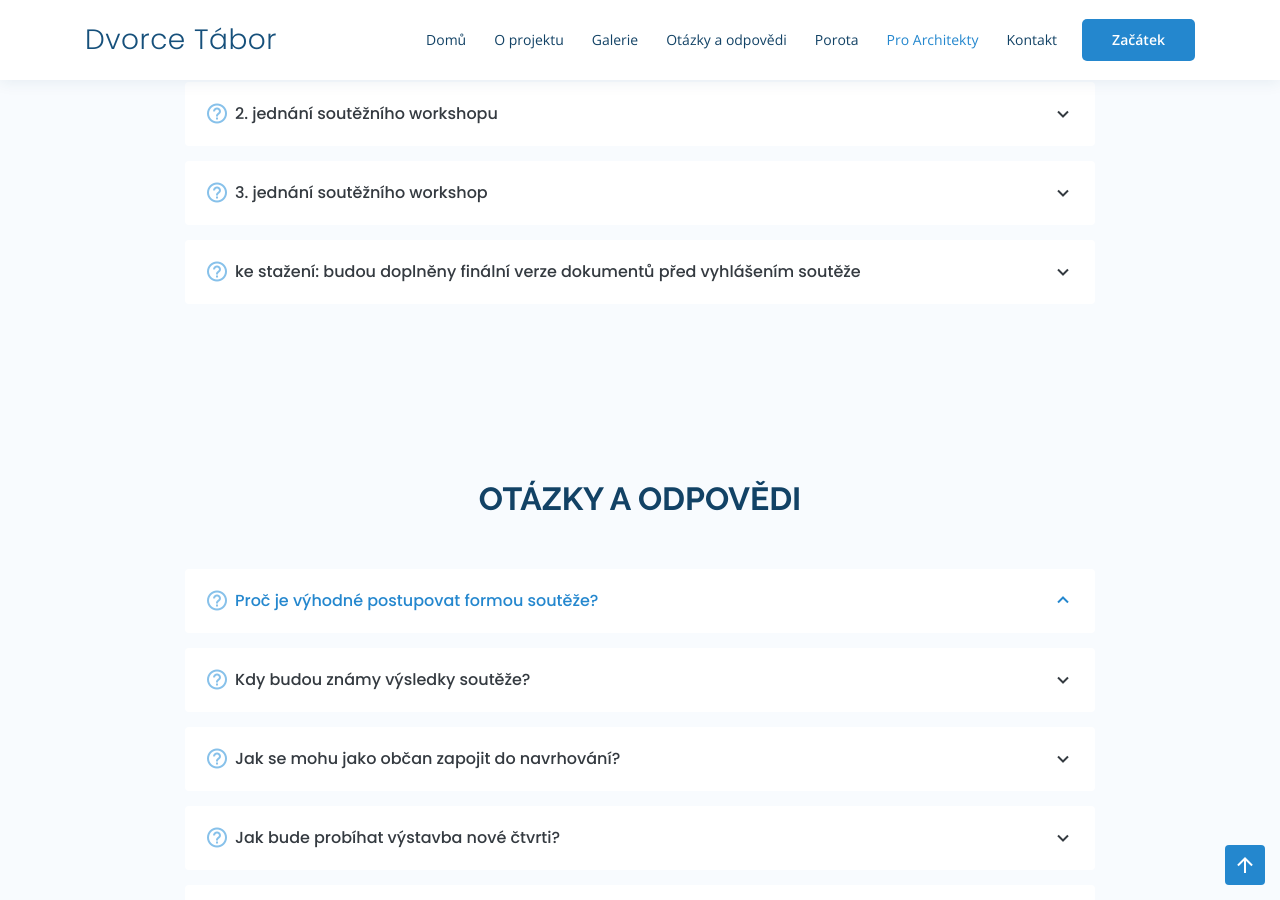
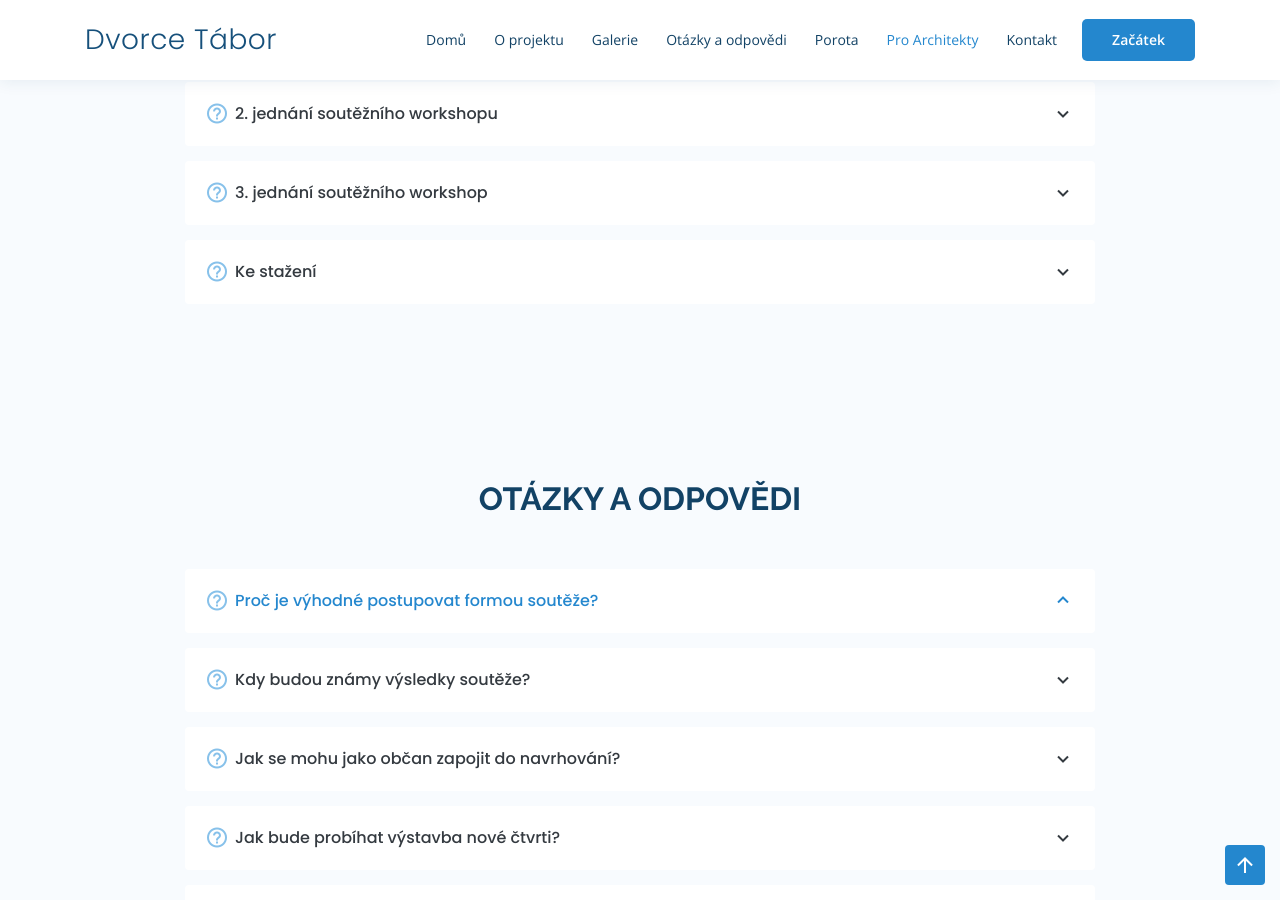
Before and after one commit to dvorcetabor/web, a Jekyll site: the page built from index.md, in a window 1280 px wide and 900 px high, scrolled down 6227 px. Built offline with Jekyll 4.4.1, drawn with Linux system fonts in a browser that asks for light colours.

Commit message:
Update proArchitekty.html

```diff
--- a/_includes/sections/proArchitekty.html
+++ b/_includes/sections/proArchitekty.html
@@ -101,12 +101,11 @@
 
         <li data-aos="fade-up" data-aos-delay="400">
           <i class="bx bx-help-circle icon-help"></i> <a data-toggle="collapse" href="#faq-list-5" class="collapsed">
-            ke stažení: budou doplněny finální verze dokumentů před vyhlášením soutěže <i class="bx bx-chevron-down icon-show"></i><i class="bx bx-chevron-up icon-close"></i></a>
+            Ke stažení<i class="bx bx-chevron-down icon-show"></i><i class="bx bx-chevron-up icon-close"></i></a>
           <div id="faq-list-5" class="collapse" data-parent=".faq-list">
             <ul>
               <li>Soutěžní podmínky</li>
               <li>Zadávací podmínky</li>
-              <li>Historie a současný stav území</li>
               <li>Řešené území</li>
             </ul>
           </div>
```
